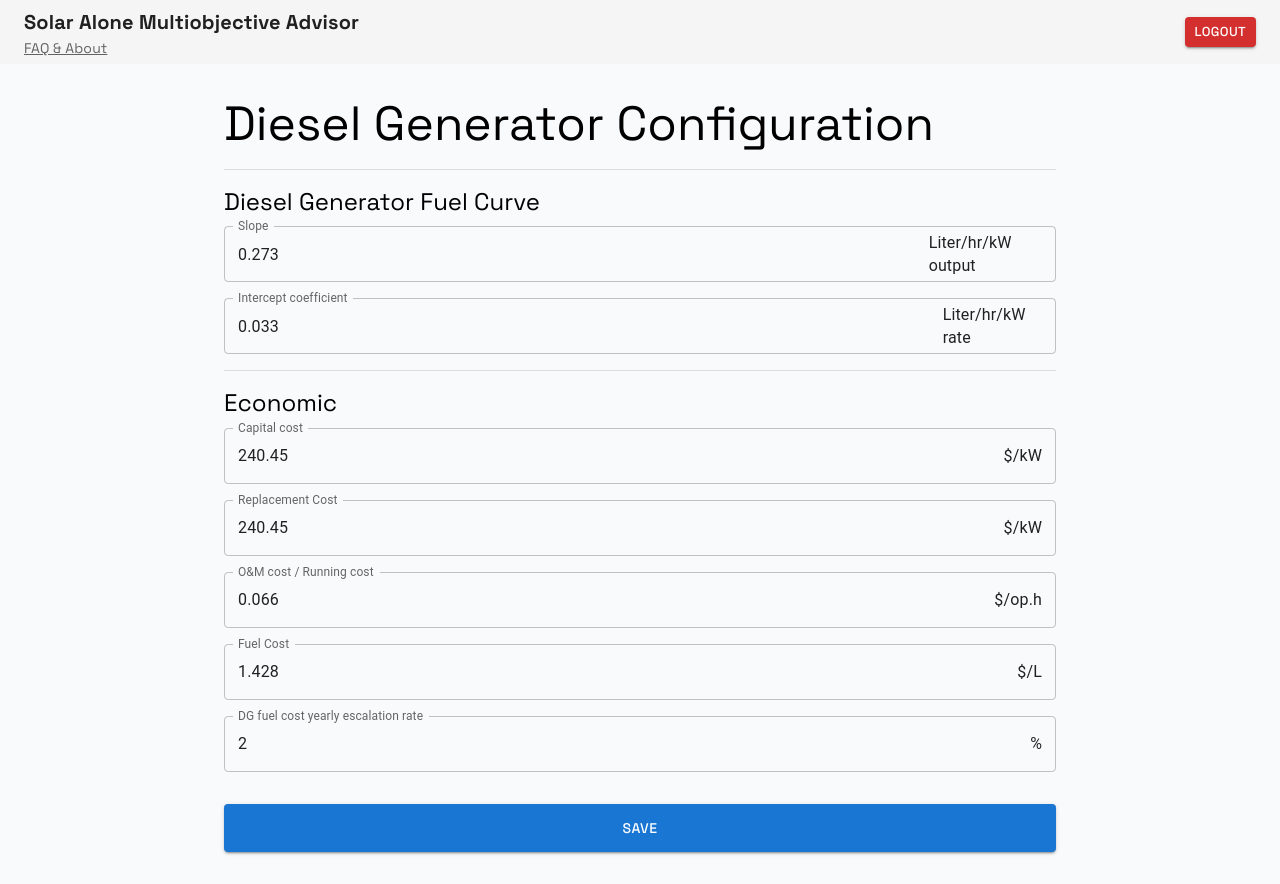
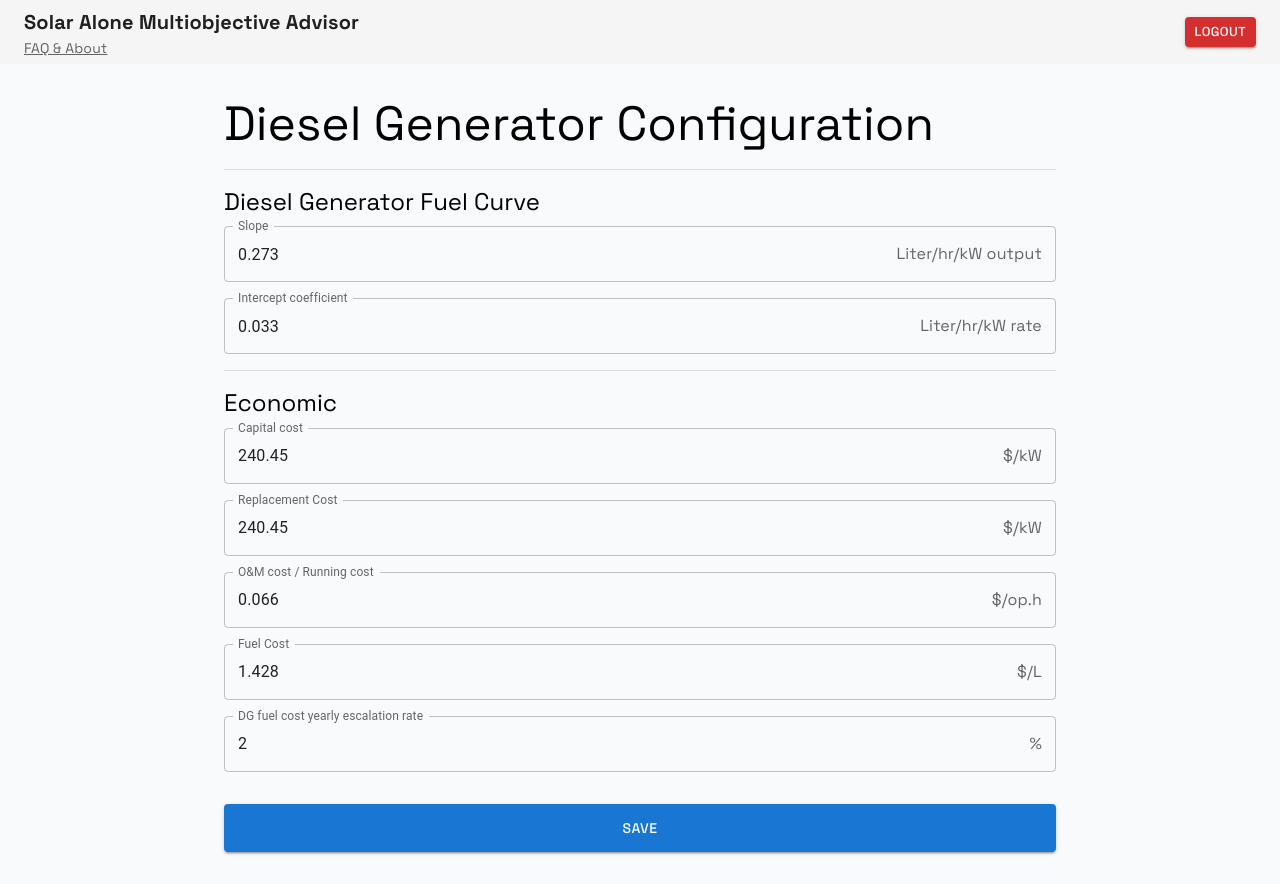
Before and after one commit to mlekhi/SAMA, a React (Vite) app in the folder frontend/: page /dg-config in a window 1280 px wide. Built offline with nearby package versions, Linux system fonts and the light colour scheme; no server answers; sample sign-in values are in the browser's storage.

Commit message:
Adjusting styling for optional modules

```diff
--- a/frontend/src/renderer/pages/optional/Diesel.jsx
+++ b/frontend/src/renderer/pages/optional/Diesel.jsx
@@ -1,5 +1,5 @@
 import React, { useState } from 'react';
-import { Box, Typography, TextField, Divider, Button } from '@mui/material';
+import { Box, Typography, TextField, Divider, Button, InputAdornment } from '@mui/material';
 import SaveMessageAlert from '../../components/SaveMessageAlert';
 import { useNavigate } from 'react-router-dom';
 
@@ -42,17 +42,17 @@ function Diesel() {
         <Divider sx={{ my: 2 }} />
         <Typography variant="h5" gutterBottom>Diesel Generator Fuel Curve</Typography>
         <Box sx={{ display: 'flex', flexDirection: 'column', gap: 2 }}>
-          <TextField label="Slope" value={dgData.a} onChange={handleChange('a')} InputProps={{ endAdornment: <span>Liter/hr/kW output</span> }} />
-          <TextField label="Intercept coefficient" value={dgData.b} onChange={handleChange('b')} InputProps={{ endAdornment: <span>Liter/hr/kW rate</span> }} />
+          <TextField label="Slope" value={dgData.a} onChange={handleChange('a')} InputProps={{ endAdornment: <InputAdornment position="end">Liter/hr/kW output</InputAdornment> }} />
+          <TextField label="Intercept coefficient" value={dgData.b} onChange={handleChange('b')} InputProps={{ endAdornment: <InputAdornment position="end">Liter/hr/kW rate</InputAdornment> }} />
         </Box>
         <Divider sx={{ my: 2 }} />
         <Typography variant="h5" gutterBottom>Economic</Typography>
         <Box sx={{ display: 'flex', flexDirection: 'column', gap: 2 }}>
-          <TextField label="Capital cost" value={dgData.C_DG} onChange={handleChange('C_DG')} InputProps={{ endAdornment: <span>$/kW</span> }} />
-          <TextField label="Replacement Cost" value={dgData.R_DG} onChange={handleChange('R_DG')} InputProps={{ endAdornment: <span>$/kW</span> }} />
-          <TextField label="O&M cost / Running cost" value={dgData.MO_DG} onChange={handleChange('MO_DG')} InputProps={{ endAdornment: <span>$/op.h</span> }} />
-          <TextField label="Fuel Cost" value={dgData.C_fuel} onChange={handleChange('C_fuel')} InputProps={{ endAdornment: <span>$/L</span> }} />
-          <TextField label="DG fuel cost yearly escalation rate" value={dgData.C_fuel_adj_rate} onChange={handleChange('C_fuel_adj_rate')} InputProps={{ endAdornment: <span>%</span> }} />
+          <TextField label="Capital cost" value={dgData.C_DG} onChange={handleChange('C_DG')} InputProps={{ endAdornment: <InputAdornment position="end">$/kW</InputAdornment> }} />
+          <TextField label="Replacement Cost" value={dgData.R_DG} onChange={handleChange('R_DG')} InputProps={{ endAdornment: <InputAdornment position="end">$/kW</InputAdornment> }} />
+          <TextField label="O&M cost / Running cost" value={dgData.MO_DG} onChange={handleChange('MO_DG')} InputProps={{ endAdornment: <InputAdornment position="end">$/op.h</InputAdornment> }} />
+          <TextField label="Fuel Cost" value={dgData.C_fuel} onChange={handleChange('C_fuel')} InputProps={{ endAdornment: <InputAdornment position="end">$/L</InputAdornment> }} />
+          <TextField label="DG fuel cost yearly escalation rate" value={dgData.C_fuel_adj_rate} onChange={handleChange('C_fuel_adj_rate')} InputProps={{ endAdornment: <InputAdornment position="end">%</InputAdornment> }} />
         </Box>
         <Box sx={{ mt: 4 }}>
           <SaveMessageAlert message={saveMessage} />
--- a/frontend/src/renderer/pages/optional/Inverter.jsx
+++ b/frontend/src/renderer/pages/optional/Inverter.jsx
@@ -1,5 +1,5 @@
 import React, { useState } from 'react';
-import { Box, Typography, TextField, Divider, Button } from '@mui/material';
+import { Box, Typography, TextField, Divider, Button, InputAdornment } from '@mui/material';
 import SaveMessageAlert from '../../components/SaveMessageAlert';
 import { useNavigate } from 'react-router-dom';
 
@@ -71,16 +71,16 @@ function Inverter() {
         <Divider sx={{ my: 2 }} />
         <Typography variant="h5" gutterBottom>Technical</Typography>
         <Box sx={{ display: 'flex', flexDirection: 'column', gap: 2 }}>
-          <TextField label="Inverter Efficiency" value={invData.n_I} onChange={handleChange('n_I')} InputProps={{ endAdornment: <span>%</span> }} />
-          <TextField label="Inverter lifetime" value={invData.L_I} onChange={handleChange('L_I')} InputProps={{ endAdornment: <span>years</span> }} />
-          <TextField label="Maximum acceptable DC to AC ratio" value={invData.DC_AC_ratio} onChange={handleChange('DC_AC_ratio')} />
+          <TextField label="Inverter Efficiency" value={invData.n_I} onChange={handleChange('n_I')} variant="outlined" fullWidth InputProps={{ endAdornment: <InputAdornment position="end">%</InputAdornment> }} />
+          <TextField label="Inverter lifetime" value={invData.L_I} onChange={handleChange('L_I')} variant="outlined" fullWidth InputProps={{ endAdornment: <InputAdornment position="end">years</InputAdornment> }} />
+          <TextField label="Maximum acceptable DC to AC ratio" value={invData.DC_AC_ratio} onChange={handleChange('DC_AC_ratio')} variant="outlined" fullWidth />
         </Box>
         <Divider sx={{ my: 2 }} />
         <Typography variant="h5" gutterBottom>Economic</Typography>
         <Box sx={{ display: 'flex', flexDirection: 'column', gap: 2 }}>
-          <TextField label="Capital cost" value={invData.C_I} onChange={handleChange('C_I')} InputProps={{ endAdornment: <span>$/kW</span> }} />
-          <TextField label="Replacement cost" value={invData.R_I} onChange={handleChange('R_I')} InputProps={{ endAdornment: <span>$/kW</span> }} />
-          <TextField label="O&M cost" value={invData.MO_I} onChange={handleChange('MO_I')} InputProps={{ endAdornment: <span>$/kW/year</span> }} />
+          <TextField label="Capital cost" value={invData.C_I} onChange={handleChange('C_I')} variant="outlined" fullWidth InputProps={{ endAdornment: <InputAdornment position="end">$/kW</InputAdornment> }} />
+          <TextField label="Replacement cost" value={invData.R_I} onChange={handleChange('R_I')} variant="outlined" fullWidth InputProps={{ endAdornment: <InputAdornment position="end">$/kW</InputAdornment> }} />
+          <TextField label="O&M cost" value={invData.MO_I} onChange={handleChange('MO_I')} variant="outlined" fullWidth InputProps={{ endAdornment: <InputAdornment position="end">$/kW/year</InputAdornment> }} />
         </Box>
         <Box sx={{ mt: 4 }}>
           <SaveMessageAlert message={saveMessage} />
--- a/frontend/src/renderer/pages/optional/PV.jsx
+++ b/frontend/src/renderer/pages/optional/PV.jsx
@@ -1,5 +1,5 @@
 import React, { useState } from 'react';
-import { Box, Typography, TextField, Divider, Button } from '@mui/material';
+import { Box, Typography, TextField, Divider, Button, InputAdornment } from '@mui/material';
 import SaveMessageAlert from '../../components/SaveMessageAlert';
 import { useNavigate } from 'react-router-dom';
 
@@ -56,35 +56,35 @@ function PV() {
         <Divider sx={{ my: 2 }} />
         <Typography variant="h5" gutterBottom>Technical</Typography>
         <Box sx={{ display: 'flex', flexDirection: 'column', gap: 2 }}>
-          <TextField label="PV derating factor" value={pvData.fpv} onChange={handleChange('fpv')} InputProps={{ endAdornment: <span>%</span> }} />
-          <TextField label="Temperature coefficient" value={pvData.Tcof} onChange={handleChange('Tcof')} InputProps={{ endAdornment: <span>%/°C</span> }} />
-          <TextField label="Temperature at standard test condition" value={pvData.Tref} onChange={handleChange('Tref')} InputProps={{ endAdornment: <span>°C</span> }} />
-          <TextField label="Nominal operating cell temperature" value={pvData.Tc_noct} onChange={handleChange('Tc_noct')} InputProps={{ endAdornment: <span>°C</span> }} />
-          <TextField label="Ambient temperature at which NOCT is defined" value={pvData.Ta_noct} onChange={handleChange('Ta_noct')} InputProps={{ endAdornment: <span>°C</span> }} />
-          <TextField label="Solar radiation at which NOCT is defined" value={pvData.G_noct} onChange={handleChange('G_noct')} InputProps={{ endAdornment: <span>W/m²</span> }} />
-          <TextField label="Efficiency of PV module" value={pvData.n_PV} onChange={handleChange('n_PV')} InputProps={{ endAdornment: <span>%/100</span> }} />
-          <TextField label="Reference irradiance" value={pvData.Gref} onChange={handleChange('Gref')} InputProps={{ endAdornment: <span>W/m²</span> }} />
-          <TextField label="PV modules' life time" value={pvData.L_PV} onChange={handleChange('L_PV')} InputProps={{ endAdornment: <span>years</span> }} />
+          <TextField label="PV derating factor" value={pvData.fpv} onChange={handleChange('fpv')} variant="outlined" fullWidth InputProps={{ endAdornment: <InputAdornment position="end">%</InputAdornment> }} />
+          <TextField label="Temperature coefficient" value={pvData.Tcof} onChange={handleChange('Tcof')} variant="outlined" fullWidth InputProps={{ endAdornment: <InputAdornment position="end">%/°C</InputAdornment> }} />
+          <TextField label="Temperature at standard test condition" value={pvData.Tref} onChange={handleChange('Tref')} variant="outlined" fullWidth InputProps={{ endAdornment: <InputAdornment position="end">°C</InputAdornment> }} />
+          <TextField label="Nominal operating cell temperature" value={pvData.Tc_noct} onChange={handleChange('Tc_noct')} variant="outlined" fullWidth InputProps={{ endAdornment: <InputAdornment position="end">°C</InputAdornment> }} />
+          <TextField label="Ambient temperature at which NOCT is defined" value={pvData.Ta_noct} onChange={handleChange('Ta_noct')} variant="outlined" fullWidth InputProps={{ endAdornment: <InputAdornment position="end">°C</InputAdornment> }} />
+          <TextField label="Solar radiation at which NOCT is defined" value={pvData.G_noct} onChange={handleChange('G_noct')} variant="outlined" fullWidth InputProps={{ endAdornment: <InputAdornment position="end">W/m²</InputAdornment> }} />
+          <TextField label="Efficiency of PV module" value={pvData.n_PV} onChange={handleChange('n_PV')} variant="outlined" fullWidth InputProps={{ endAdornment: <InputAdornment position="end">%/100</InputAdornment> }} />
+          <TextField label="Reference irradiance" value={pvData.Gref} onChange={handleChange('Gref')} variant="outlined" fullWidth InputProps={{ endAdornment: <InputAdornment position="end">W/m²</InputAdornment> }} />
+          <TextField label="PV modules' life time" value={pvData.L_PV} onChange={handleChange('L_PV')} variant="outlined" fullWidth InputProps={{ endAdornment: <InputAdornment position="end">years</InputAdornment> }} />
         </Box>
         <Divider sx={{ my: 2 }} />
         <Typography variant="h5" gutterBottom>Economic</Typography>
         <Box sx={{ display: 'flex', flexDirection: 'column', gap: 2 }}>
-          <TextField label="Capital cost" value={pvData.C_PV} onChange={handleChange('C_PV')} InputProps={{ endAdornment: <span>$/kW</span> }} />
-          <TextField label="Replacement Cost of PV modules" value={pvData.R_PV} onChange={handleChange('R_PV')} InputProps={{ endAdornment: <span>$/kW</span> }} />
-          <TextField label="O&M cost" value={pvData.MO_PV} onChange={handleChange('MO_PV')} InputProps={{ endAdornment: <span>$/year/kW</span> }} />
+          <TextField label="Capital cost" value={pvData.C_PV} onChange={handleChange('C_PV')} variant="outlined" fullWidth InputProps={{ endAdornment: <InputAdornment position="end">$/kW</InputAdornment> }} />
+          <TextField label="Replacement Cost of PV modules" value={pvData.R_PV} onChange={handleChange('R_PV')} variant="outlined" fullWidth InputProps={{ endAdornment: <InputAdornment position="end">$/kW</InputAdornment> }} />
+          <TextField label="O&M cost" value={pvData.MO_PV} onChange={handleChange('MO_PV')} variant="outlined" fullWidth InputProps={{ endAdornment: <InputAdornment position="end">$/year/kW</InputAdornment> }} />
         </Box>
         <Divider sx={{ my: 2 }} />
         <Typography variant="h5" gutterBottom>Engineering Costs</Typography>
         <Box sx={{ display: 'flex', flexDirection: 'column', gap: 2 }}>
-          <TextField label="Installation cost" value={pvData.Installation_cost} onChange={handleChange('Installation_cost')} InputProps={{ endAdornment: <span>$/kW</span> }} />
-          <TextField label="Overhead" value={pvData.Overhead} onChange={handleChange('Overhead')} InputProps={{ endAdornment: <span>$/kW</span> }} />
-          <TextField label="Sales and marketing" value={pvData.Sales_and_marketing} onChange={handleChange('Sales_and_marketing')} InputProps={{ endAdornment: <span>$/kW</span> }} />
-          <TextField label="Permitting and Inspection" value={pvData.Permiting_and_Inspection} onChange={handleChange('Permiting_and_Inspection')} InputProps={{ endAdornment: <span>$/kW</span> }} />
-          <TextField label="Electrical BoS" value={pvData.Electrical_BoS} onChange={handleChange('Electrical_BoS')} InputProps={{ endAdornment: <span>$/kW</span> }} />
-          <TextField label="Structural BoS" value={pvData.Structural_BoS} onChange={handleChange('Structural_BoS')} InputProps={{ endAdornment: <span>$/kW</span> }} />
-          <TextField label="Supply Chain costs" value={pvData.Supply_Chain_costs} onChange={handleChange('Supply_Chain_costs')} InputProps={{ endAdornment: <span>$/kW</span> }} />
-          <TextField label="Profit costs" value={pvData.Profit_costs} onChange={handleChange('Profit_costs')} InputProps={{ endAdornment: <span>$/kW</span> }} />
-          <TextField label="Sales tax" value={pvData.Sales_tax} onChange={handleChange('Sales_tax')} InputProps={{ endAdornment: <span>$/kW</span> }} />
+          <TextField label="Installation cost" value={pvData.Installation_cost} onChange={handleChange('Installation_cost')} variant="outlined" fullWidth InputProps={{ endAdornment: <InputAdornment position="end">$/kW</InputAdornment> }} />
+          <TextField label="Overhead" value={pvData.Overhead} onChange={handleChange('Overhead')} variant="outlined" fullWidth InputProps={{ endAdornment: <InputAdornment position="end">$/kW</InputAdornment> }} />
+          <TextField label="Sales and marketing" value={pvData.Sales_and_marketing} onChange={handleChange('Sales_and_marketing')} variant="outlined" fullWidth InputProps={{ endAdornment: <InputAdornment position="end">$/kW</InputAdornment> }} />
+          <TextField label="Permitting and Inspection" value={pvData.Permiting_and_Inspection} onChange={handleChange('Permiting_and_Inspection')} variant="outlined" fullWidth InputProps={{ endAdornment: <InputAdornment position="end">$/kW</InputAdornment> }} />
+          <TextField label="Electrical BoS" value={pvData.Electrical_BoS} onChange={handleChange('Electrical_BoS')} variant="outlined" fullWidth InputProps={{ endAdornment: <InputAdornment position="end">$/kW</InputAdornment> }} />
+          <TextField label="Structural BoS" value={pvData.Structural_BoS} onChange={handleChange('Structural_BoS')} variant="outlined" fullWidth InputProps={{ endAdornment: <InputAdornment position="end">$/kW</InputAdornment> }} />
+          <TextField label="Supply Chain costs" value={pvData.Supply_Chain_costs} onChange={handleChange('Supply_Chain_costs')} variant="outlined" fullWidth InputProps={{ endAdornment: <InputAdornment position="end">$/kW</InputAdornment> }} />
+          <TextField label="Profit costs" value={pvData.Profit_costs} onChange={handleChange('Profit_costs')} variant="outlined" fullWidth InputProps={{ endAdornment: <InputAdornment position="end">$/kW</InputAdornment> }} />
+          <TextField label="Sales tax" value={pvData.Sales_tax} onChange={handleChange('Sales_tax')} variant="outlined" fullWidth InputProps={{ endAdornment: <InputAdornment position="end">$/kW</InputAdornment> }} />
         </Box>
         <Box sx={{ mt: 4 }}>
           <SaveMessageAlert message={saveMessage} />
```
Also changed, not shown: frontend/src/renderer/pages/optional/Battery.jsx (+24 -24 lines).
